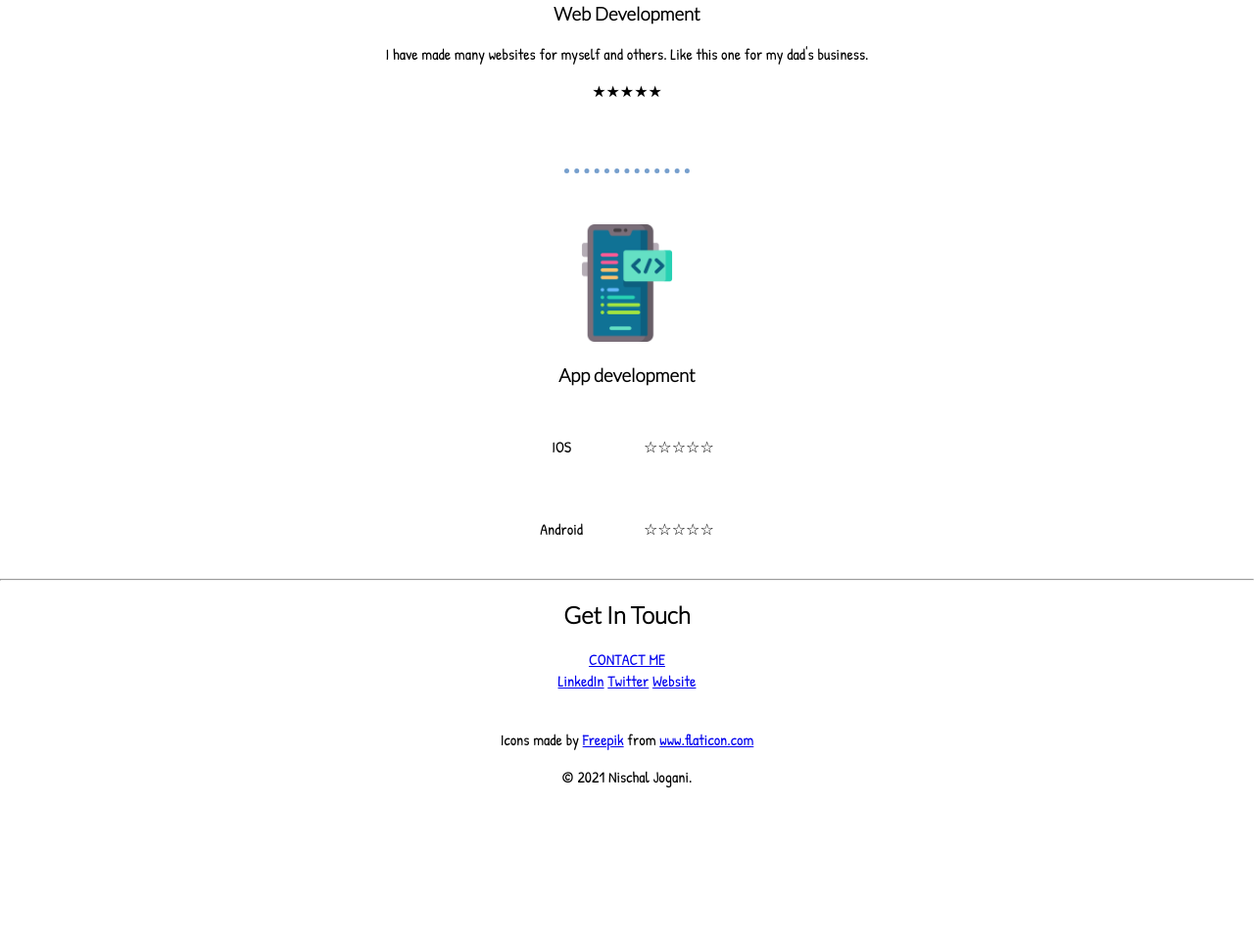
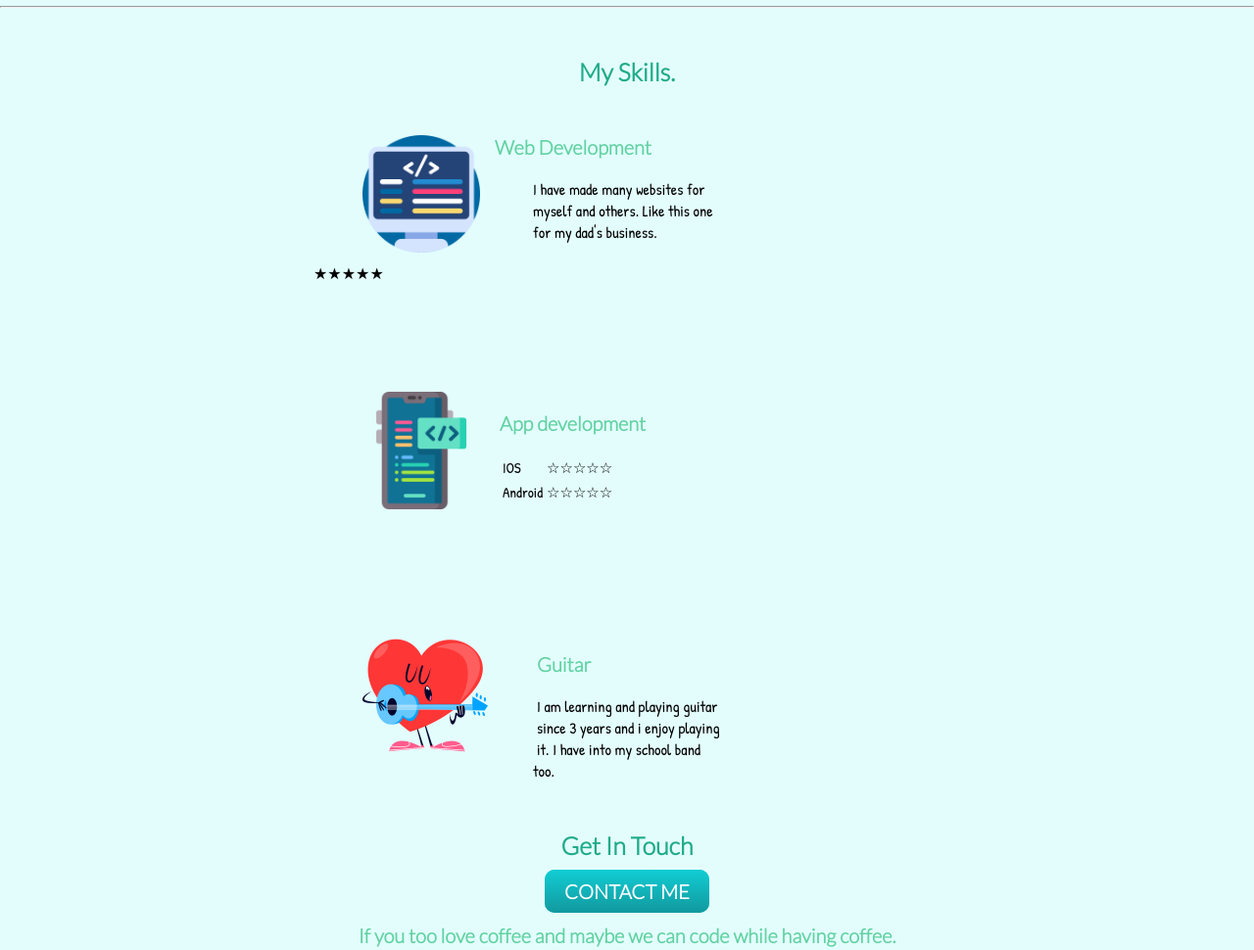
Before and after one commit to NischalJogani/Personal-Website, a plain HTML site: page Personal Website/Html-Pages/index.html in a window 1280 px wide. Shown: the part 1064-2034 px from the top of the page at 98% size. Before the commit the page ends 1884 px from the top, so only its background shows below. Drawn offline with Linux system fonts and the light colour scheme.

Commit message:
Add files via upload

```diff
--- a/Personal Website/CSS/styles.css
+++ b/Personal Website/CSS/styles.css
@@ -5,16 +5,32 @@ body {
 }
 
 h1 {
-    margin-top: 0px;
+    font-size: 50px;
+    margin: 50px auto 0 auto;
     font-family: 'Sacramento', cursive;
+    color: #1FAB89;
+    line-height: 200%;
 }
 
 h2 {
+    font-size: 25px;
+    font-family: 'Lato', sans-serif;
+    color: #1FAB89;
+}
+
+h3 {
+    font-size: 20px;
+    color: #62D2A2;
     font-family: 'Lato', sans-serif;
 }
 
-h3 {
-    font-family: 'Lato', sans-serif;
+a {
+    color: #1FAB89;
+
+}
+
+td {
+    font-size: 15px;
 }
 
 .Header-Intro {
@@ -26,42 +42,62 @@ h3 {
 .Bottom-cloud {
     position: absolute;
     left: 300px;
-    top: 250px;
+    top: 330px;
 }
 
 .Top-cloud{
     position: absolute;
-    right: 300px;
-    top: 150px;
+    right: 250px;
+    top: 100px;
 }
 
 .table {
     margin-right: auto;
-    margin-left: auto;
+    margin-left: 15px;
 }
 
-td {
-    padding: 30px;
+.contact-me {
+    background-color: #CBF1F5;
+    height: 100px;
 }
 
 .bottom-container{
-
+    background-color: #CBF1F5;
 }
 
 .middle-container{
+    background-color: #E3FDFD;
+    padding-bottom: 30px;
 
 }
 
 .Web-Dev-Icon {
-    height: 120px
+    height: 120px;
+    float: left;
+    margin-right: 15px;
+    margin-left: 50px;
 }
 
 .App-Dev-Icon{
     height: 120px;
+    float: left;
+    margin-right: 20px;
+    margin-left: 50px;
+}
+
+.Guitar-icon {
+    width: 20%;
+    float: left;
+    margin-right: 20px;
+    margin-left: 50px;
+    padding-right: 30px;
+    padding-top: 80px;
+
 }
 
 .ProfilePic {
-    height: 150px
+    height: 150px;
+    padding-top: 100px;
 }
 
 .seperator {
@@ -71,3 +107,61 @@ td {
     border-width: 5px;
     border-color: #769FCD;
 }
+
+.skill-row{
+    width: 50%;
+    margin: 50px auto 1px auto;
+    text-align: left;
+}
+
+.skill-header{
+    margin: 50px 0 0 0;
+}
+
+.Get-in-touch {
+    margin-left: auto;
+    margin-right: auto;
+    text-align: center;
+}
+
+.btn {
+    background: #11cdd4;
+    background-image: -webkit-linear-gradient(top, #11cdd4, #11999e);
+    background-image: -moz-linear-gradient(top, #11cdd4, #11999e);
+    background-image: -ms-linear-gradient(top, #11cdd4, #11999e);
+    background-image: -o-linear-gradient(top, #11cdd4, #11999e);
+    background-image: linear-gradient(to bottom, #11cdd4, #11999e);
+    -webkit-border-radius: 10;
+    -moz-border-radius: 10;
+    border-radius: 10px;
+    font-family: 'Lato', sans-serif;
+    font-weight:600;
+    color: #ffffff;
+    font-size: 20px;
+    padding: 10px 20px 10px 20px;
+    text-decoration: none;
+}
+
+.btn:hover {
+    background: #30e3cb;
+    background-image: -webkit-linear-gradient(top, #30e3cb, #2bc4ad);
+    background-image: -moz-linear-gradient(top, #30e3cb, #2bc4ad);
+    background-image: -ms-linear-gradient(top, #30e3cb, #2bc4ad);
+    background-image: -o-linear-gradient(top, #30e3cb, #2bc4ad);
+    background-image: linear-gradient(to bottom, #30e3cb, #2bc4ad);
+    text-decoration: none;
+}
+
+.description {
+    width: 30%;
+    margin: 20px auto;
+}
+
+.Guitar-title {
+    padding-top: 100px;
+}
+
+.get {
+    clear: left;
+    margin: 50px auto 20px auto;
+}
--- a/Personal Website/Html-Pages/index.html
+++ b/Personal Website/Html-Pages/index.html
@@ -21,7 +21,7 @@
         <div class="Header-Intro">
             <img class="Top-cloud" src="../Images/cloud.png" alt="cloud-img">
             <h1>This is Nischal Jogani</h1>
-            <p>a Programmer.</p>
+            <h2>a Programmer.</h2>
             <img class="Bottom-cloud" src="../Images/cloud.png" alt="cloud-img">
             <img class="Mountain" src="../Images/mountain.png" alt="mountain-img">
         </div>
@@ -41,19 +41,18 @@
 
             <div class="skills">
 
-                <h2>My Skills.</h2>
+                <h2 class="skill-header">My Skills.</h2>
                 <div class="skill-row">
-                    <img src="../Images/Web-Development-Icon.png" alt="Web Development Icon" class="Web-Dev-Icon">
-                    <h3>Web Development</h3>
-                    <p>I have made many websites for myself and others. Like this one for my dad's business.</p>
-                    <p>★★★★★</p>
+                    <div>
+                        <img src="../Images/Web-Development-Icon.png" alt="Web Development Icon" class="Web-Dev-Icon">
+                        <h3>Web Development</h3>
+                        <p class="description">I have made many websites for myself and others. Like this one for my dad's business.</p>
+                        <p>★★★★★</p>
+                    </div>
+                    <br>
                 </div>
 
-                <div>
-                    <br>
-                    <br>
-                    <hr class="seperator">
-                    <br>
+                <div class="skill-row">
                     <br>
                     <img src="../Images/App-Development-icon.png" alt="App Development Icon" class="App-Dev-Icon">
                     <h3>App development</h3>
@@ -68,28 +67,31 @@
                             <td>☆☆☆☆☆</td>
                         </tr>
                     </table>
-
                 </div>
 
+                <div class="skill-row">
+                    <img src="../Images/love-song.png" alt="Guitar" class="Guitar-icon">
+                    <h3 class="Guitar-title">Guitar</h3>
+                    <p class="description">I am learning and playing guitar since 3 years and i enjoy playing it. I have into my school band too.</p>
+                </div>
+
+                <div class="Get-in-touch">
+                    <h2 class="get">Get In Touch</h2>
+                    <a class="btn" href="mailto:nischal.jogani257@gmail.com">CONTACT ME</a>
+                    <h3>If you too love coffee and maybe we can code while having coffee.</h3>
+                </div>
             </div>
-            <hr>
-
-            <div class="contact-me">
-                <h2>Get In Touch</h2>
-                <a class="btn" href="mailto:nischal.jogani257@gmail.com">CONTACT ME</a>
-            </div>
-
         </div>
 
-
         <div class="bottom-container">
+            <br>
             <a class="footer-link" href="https://www.linkedin.com/">LinkedIn</a>
             <a class="footer-link" href="https://twitter.com/">Twitter</a>
             <a class="footer-link" href="https://www.appbrewery.co/">Website</a>
             <br>
             <br>
-            <p>Icons made by <a href="https://www.freepik.com" title="Freepik">Freepik</a> from <a href="https://www.flaticon.com/" title="Flaticon">www.flaticon.com</a></p>
-            <p>© 2021 Nischal Jogani.</p>
+            <p class="footer">Icons made by <a href="https://www.freepik.com" title="Freepik">Freepik</a> from <a href="https://www.flaticon.com/" title="Flaticon">www.flaticon.com</a></p>
+            <p class="footer">© 2021 Nischal Jogani.</p>
         </div>
 
     </body>
```
Also changed, not shown: Personal Website/Images/guitar.png (added), Personal Website/Images/love-song.png (added).
